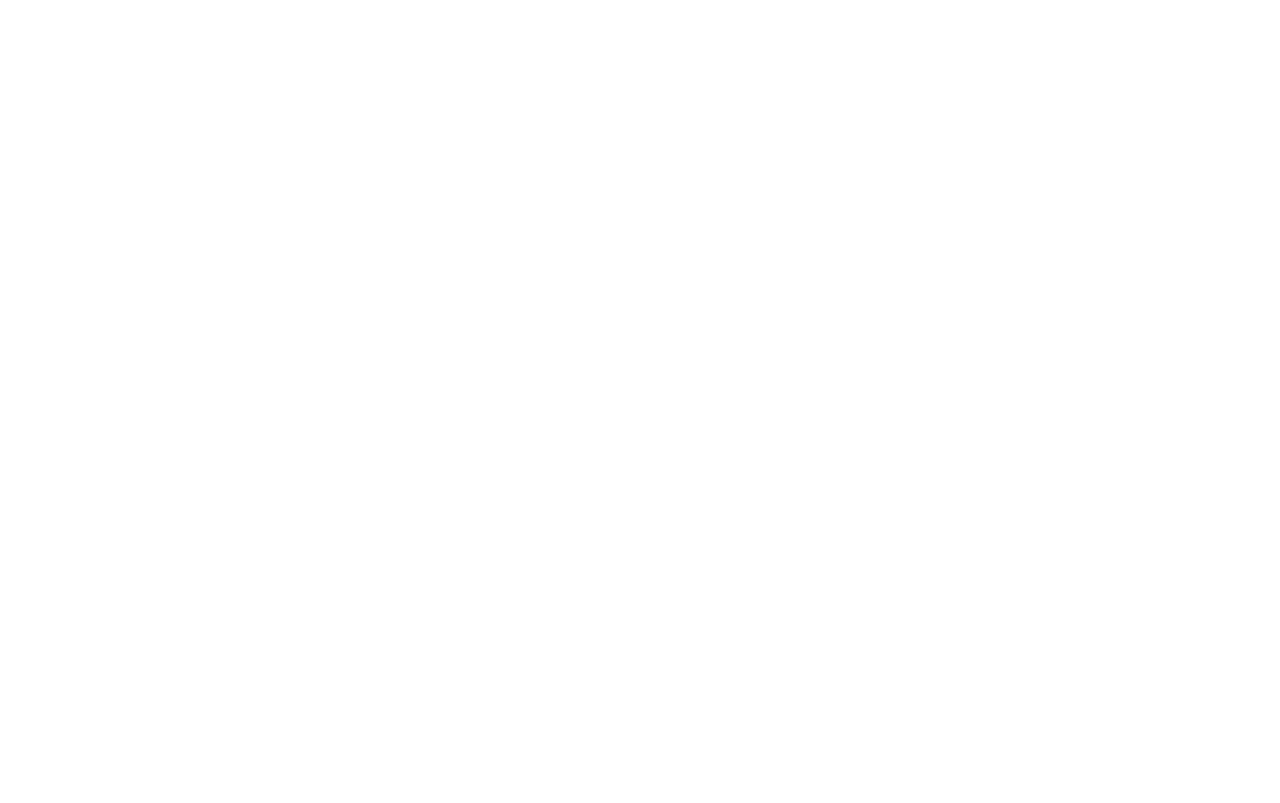
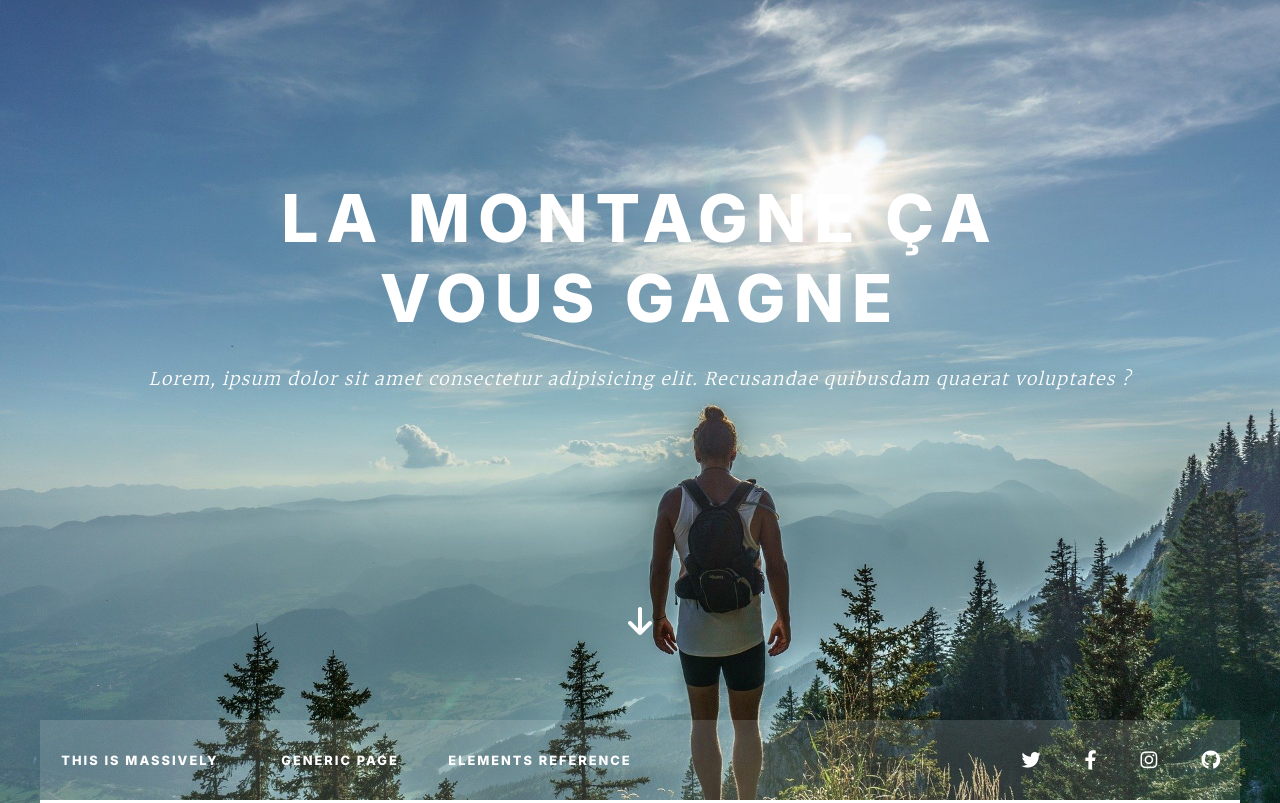
Before and after one commit to EvroHQ/La-Montagne, a plain HTML site: page index.html in a window 1280 px wide. Shown: the top 803 px of the page. Drawn offline with nearby package versions, Linux system fonts and the light colour scheme; the site is published under a folder, as on GitHub Pages, so addresses that start at the root find nothing.

Commit message:
edit bg link

```diff
--- a/assets/styles/_settings.scss
+++ b/assets/styles/_settings.scss
@@ -15,5 +15,5 @@ ul {
 }
 
 body {
-    background: url("/assets/img/background.jpg") center / cover fixed;
+    background: url("../img/background.jpg") center / cover fixed;
 }
```
Also changed, not shown: assets/styles/index.css, 1 other file.
